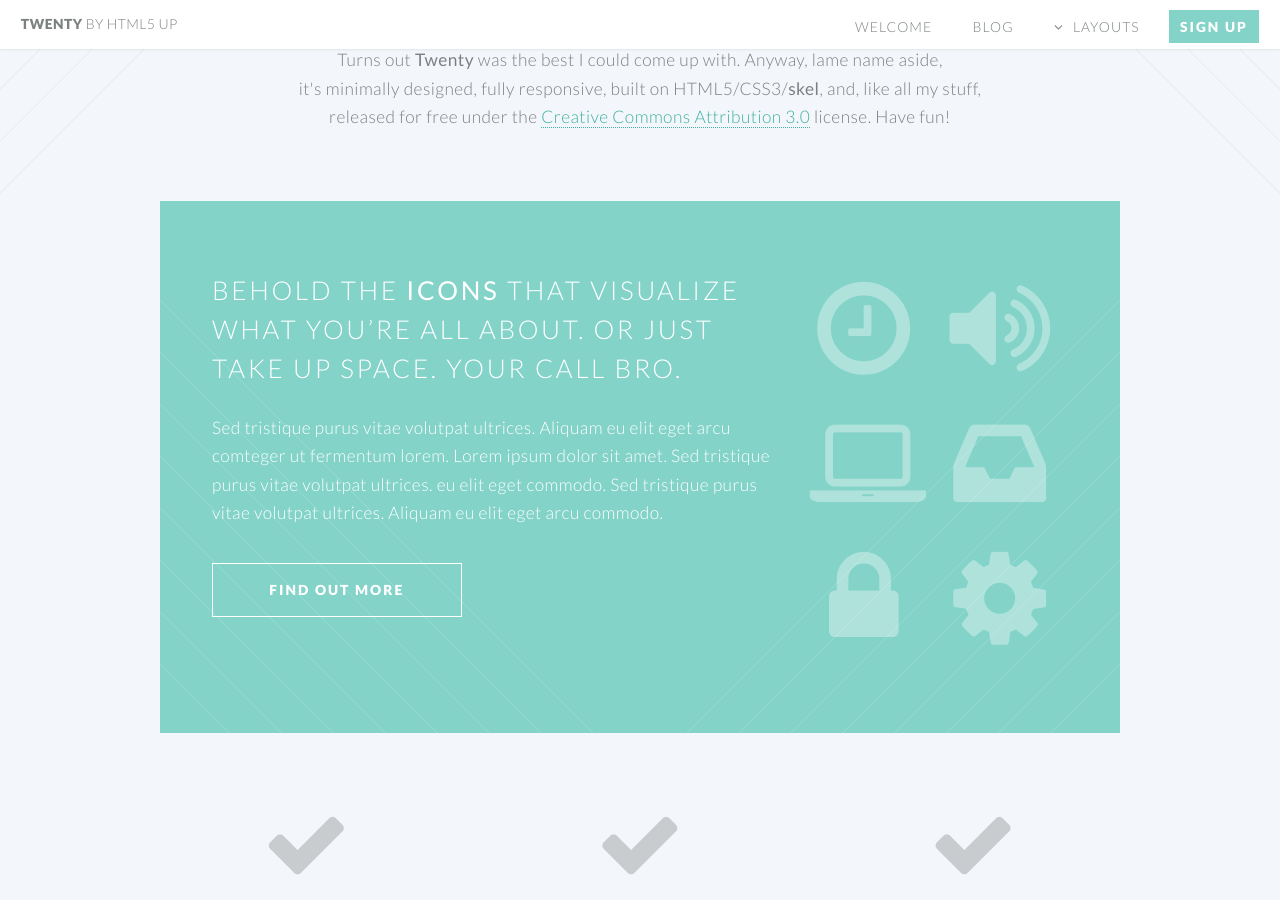
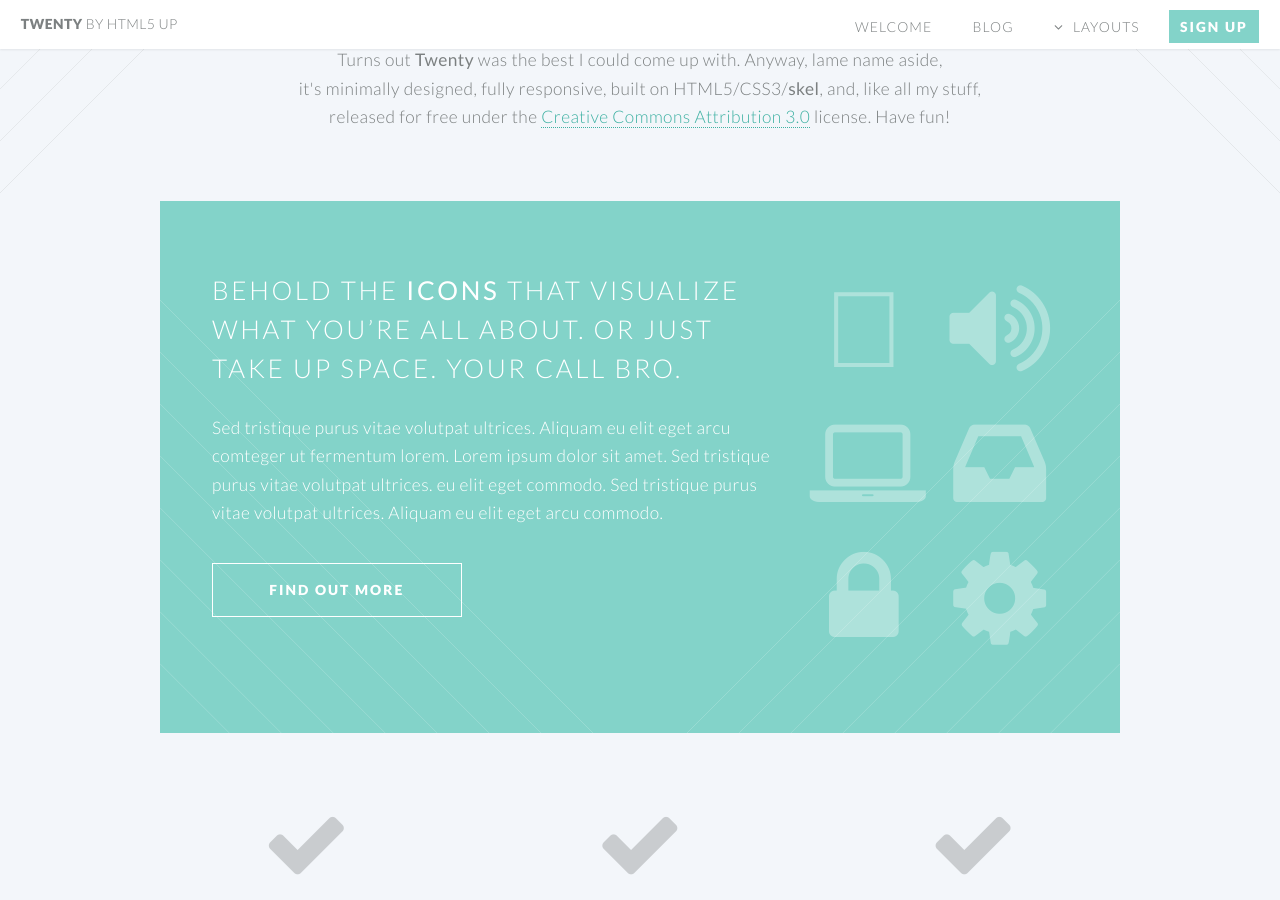
Before and after one commit to jmak35/twenty, a Jekyll site: the page built from index.html, in a window 1280 px wide and 900 px high, scrolled down 840 px. Built offline with Jekyll 4.4.1, drawn with Linux system fonts in a browser that asks for light colours.

Commit message:
Updated 'index.html' via CloudCannon

```diff
--- a/index.html
+++ b/index.html
@@ -1,4 +1,5 @@
 ---
+
 layout: landing-page
 ---
 		<!-- Main -->
@@ -36,7 +37,7 @@ layout: landing-page
 							<div class="4u skel-cell-important">
 
 								<ul class="featured-icons">
-									<li><span class="icon fa-clock-o"><span class="label">Feature 1</span></span></li>
+									<li><span class="icon">&#xf017;<span class="label">Feature 1</span></span></li>
 									<li><span class="icon fa-volume-up"><span class="label">Feature 2</span></span></li>
 									<li><span class="icon fa-laptop"><span class="label">Feature 3</span></span></li>
 									<li><span class="icon fa-inbox"><span class="label">Feature 4</span></span></li>
```
